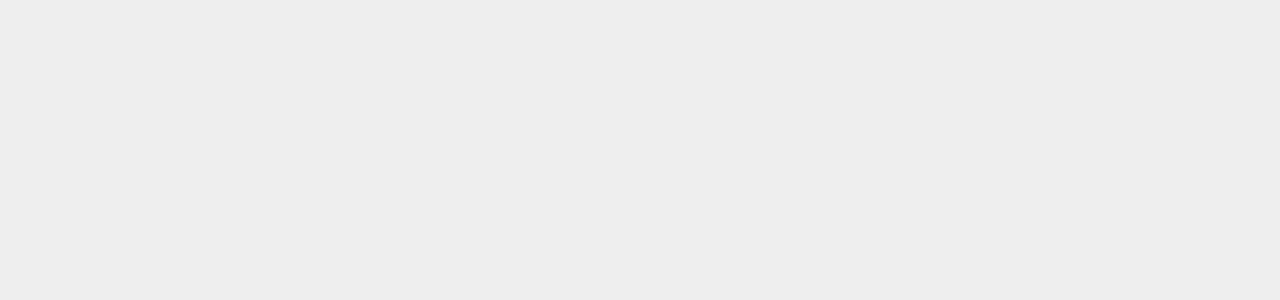
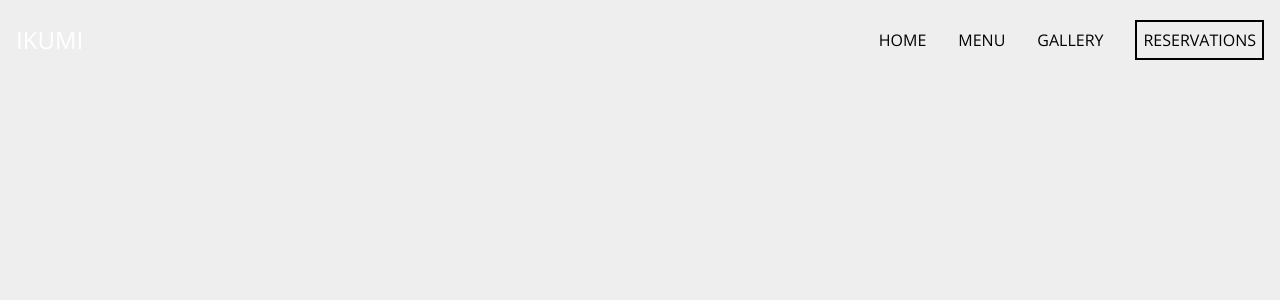
Before and after one commit to JenDin/Nightbird_client_app, a Vue app in the folder Nightbird_vue_app/: page /menu in a window 1280 px wide. Shown: the top 300 px of the page. Built offline with nearby package versions, Linux system fonts and the light colour scheme.

Commit message:
Fixed navbar colors

```diff
--- a/Nightbird_vue_app/src/components/Header.vue
+++ b/Nightbird_vue_app/src/components/Header.vue
@@ -2,7 +2,8 @@
 <template>
   <header>
     <nav
-      class="navbar bg-transparent flex justify-between items-center py-2 px-4 min-h-[70px] text-white"
+      class="navbar bg-transparent flex justify-between items-center py-2 px-4 min-h-[70px]"
+      :style="{ color: lightLinkColor }"
     >
       <div href="#">
         <RouterLink to="/" class="text-2xl uppercase text-white">
@@ -24,7 +25,11 @@
           <RouterLink to="/gallery">Gallery</RouterLink>
         </li>
         <li
-          class="my-3 p-1.5 uppercase border-solid border-2 border-white hover:border-orange-400"
+          class="my-3 p-1.5 uppercase border-solid border-2 test"
+          :style="{ 'border-color': darkBorder }"
+          @mouseover="mouseOver"
+          @mouseleave="mouseLeave"
+          id="test"
         >
           <RouterLink to="/reservations">Reservations</RouterLink>
         </li>
@@ -58,9 +63,14 @@ export default {
   data() {
     return {
       isActive: false,
+      landingPage: true,
     };
   },
   name: "Header",
+  props: {
+    lightLinkColor: String,
+    darkBorder: String,
+  },
   methods: {
     toggleHamburgerMenu() {
       // Toggle the hamburger menu
@@ -73,6 +83,16 @@ export default {
       } else {
         return this.isActive;
       }
+    },
+    mouseOver() {
+      const reservations = document.querySelector("#test");
+      reservations.style.textDecoration = "underline";
+      reservations.style.textDecorationColor = "#fb923c";
+      reservations.style.textDecorationThickness = "3px";
+    },
+    mouseLeave() {
+      const reservations = document.querySelector("#test");
+      reservations.style.textDecoration = "none";
     },
   },
 };
--- a/Nightbird_vue_app/src/router/index.js
+++ b/Nightbird_vue_app/src/router/index.js
@@ -1,5 +1,6 @@
 import { createRouter, createWebHistory } from "vue-router";
 import HomeView from "../views/HomeView.vue";
+import MenuView from "../views/MenuView.vue";
 
 const router = createRouter({
   history: createWebHistory(import.meta.env.BASE_URL),
@@ -12,6 +13,7 @@ const router = createRouter({
     {
       path: "/menu",
       name: "menu",
+      component: MenuView,
     },
     {
       path: "/gallery",
--- a/Nightbird_vue_app/src/views/HomeView.vue
+++ b/Nightbird_vue_app/src/views/HomeView.vue
@@ -1,10 +1,10 @@
 <!-- HTML code -->
 <template>
   <div class="hero-image" :style="{ backgroundImage }">
-    <Header />
-    <h1 class="p-3 absolute bottom-10 text-white">Ikumi</h1>
-    <h1 class="p-3 absolute bottom-5 text-white">267-1154, Shibasaki</h1>
-    <h1 class="p-3 absolute bottom-0 text-white">Tokyo, Japan</h1>
+    <Header lightLinkColor="white" />
+    <h2 class="p-3 pl-5 absolute bottom-10 text-white">IKUMI</h2>
+    <p class="p-3 pl-5 absolute bottom-5 text-white">267-1154, Shibasaki</p>
+    <p class="p-3 pl-5 absolute bottom-0 text-white">Tokyo, Japan</p>
   </div>
 </template>
 
--- a/Nightbird_vue_app/src/views/MenuView.vue
+++ b/Nightbird_vue_app/src/views/MenuView.vue
@@ -0,0 +1,20 @@
+<!-- HTML code -->
+<template>
+  <Header darkBorder="black" />
+</template>
+
+<!-- JavaScript code -->
+<script>
+import Header from "../components/Header.vue";
+export default {
+  components: {
+    Header,
+  },
+  data() {
+    return {};
+  },
+};
+</script>
+
+<!-- CSS styles -->
+<style scoped></style>
```
